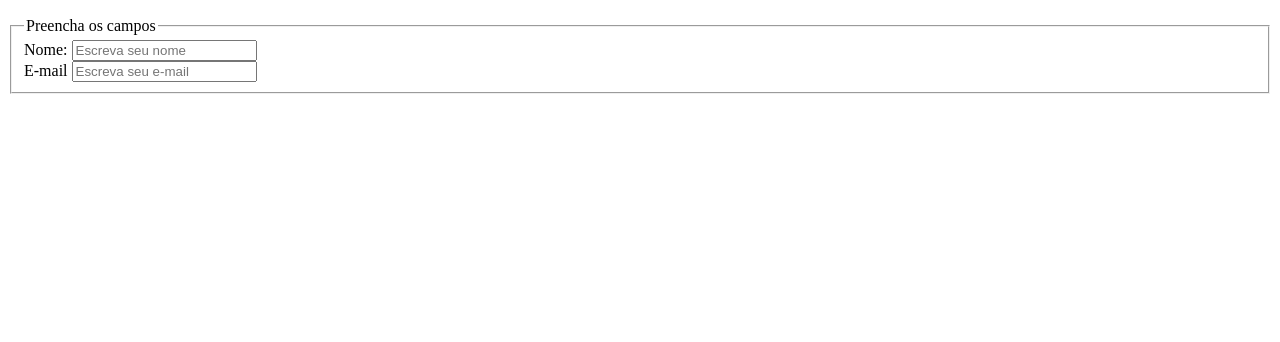
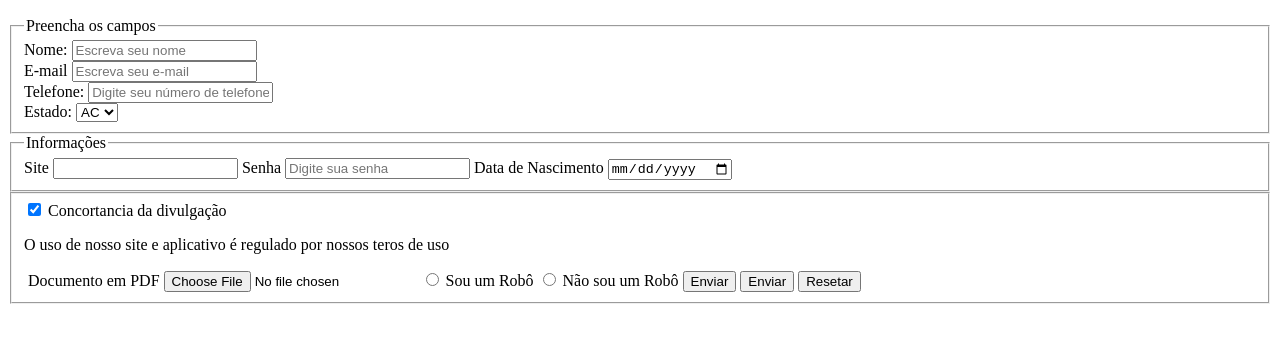
Before and after one commit to MayraAPereira/formulario_1, a plain HTML site: page index.html in a window 1280 px wide. Shown: the part 110-452 px from the top of the page. Drawn offline with Linux system fonts and the light colour scheme.

Commit message:
Atualização com novos tipos de input

```diff
--- a/index.html
+++ b/index.html
@@ -16,12 +16,61 @@
                 <legend>Preencha os campos</legend>
                 <div>
                     <label for="name">Nome:</label>
-                <input type="text" name="name" id="name" placeholder="Escreva seu nome">
+                <input type="text" name="name" id="name" placeholder="Escreva seu nome"/>
                 </div>
                 <div>
                     <label for="email">E-mail</label>
-                <input type="email" name="email" id="email" placeholder="Escreva seu e-mail">
+                <input type="email" name="email" id="email" placeholder="Escreva seu e-mail"/>
                 </div>
+                <div>
+                    <label for="telefone">Telefone:</label>
+                    <input type="tel" name="telefone" id="telefone" placeholder="Digite seu número de telefone" required pattern="[0-9]{2} [0-9]{5} [0-9]{4}"/>
+                </div>
+                <div>
+                    <label for="estados">Estado:</label>
+                    <select name="" id="">
+                        <option value="AC">AC</option>
+                        <option value="SP">SP</option>
+                        <option value="RJ">RJ</option>
+                        <option value="MT">MT</option>
+                    </select>
+                </div>
+            </fieldset>
+            <fieldset>
+                <legend>Informações</legend>
+                <label for="site">Site</label>
+                <input type="url" id="site" name="site"/>
+
+                <label for="senha">Senha</label>
+                <input type="password" id="senha" name="senha" placeholder="Digite sua senha">
+
+                <label for="nascimento">Data de Nascimento</label>
+                <input type="date" name="nascimento" id="nascimento">
+            </fieldset>
+
+            <fieldset>
+
+                <input type="checkbox" name="autorizacao" checked />
+                <label for="autorizacao">Concortancia da divulgação</label>
+
+                <p>O uso de nosso site e aplicativo é regulado por nossos teros de uso</p>
+
+                <img src="" alt="">
+
+                <label for="documento">Documento em PDF</label>
+                <input type="file" name="documento" id="documento" accept="document/pdf"/>
+
+                <input type="radio" name="robo" id="sourobo">
+                <label for="sim">Sou um Robô</label>
+
+                <input type="radio" name="robo" id="naosourobo">
+                <label for="nao">Não sou um Robô</label>
+                <!-- O input do tipo radio serve para selecionar apenas uma opção, eles precisam trabalhar em grupo, e esse grupo é separado através do atributo name, precisa ter o mesmo name para todos. -->
+
+                <input type="submit" value="Enviar" />
+                <button type="submit">Enviar</button>
+                <button type="reset">Resetar</button>
+
 
             </fieldset>
         </form>
```
